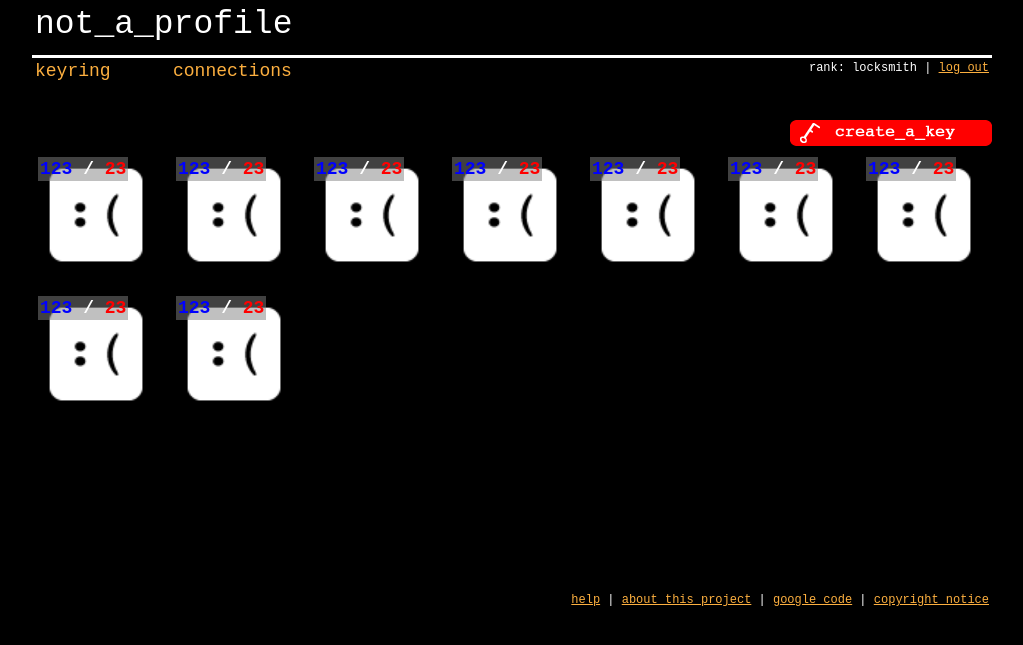
After one commit to mgiraldo/notaprofile, a PHP site: page /connections.html in a window 1280 px wide. The commit adds this page. Shown: the top 645 px of the page, without its empty margins (128-1151 px from the left). Run offline with PHP 8.4, Linux system fonts and the light colour scheme.

Commit message:
connections

```diff
--- /dev/null
+++ b/connections.html
@@ -0,0 +1,79 @@
+<!DOCTYPE html PUBLIC "-//W3C//DTD XHTML 1.0 Transitional//EN" "http://www.w3.org/TR/xhtml1/DTD/xhtml1-transitional.dtd">
+<html xmlns="http://www.w3.org/1999/xhtml">
+<head>
+<meta http-equiv="Content-Type" content="text/html; charset=UTF-8" />
+<link href="css/estilos.css" rel="stylesheet" type="text/css" />
+<title>not_a_profile</title>
+</head>
+
+<body>
+<div id="contenido">
+
+	<div id="cabezote">
+	  <h1>not_a_profile</h1>
+		<ul id="nav">
+			<li><a href="#">keyring</a></li>
+			<li><a href="#">connections</a></li>
+		</ul>
+		<div id="userinfo">
+			rank: locksmith | <a href="#">log_out</a>
+
+		</div>
+	</div>
+
+	<div id="cuerpo">
+
+    <div id="navmapa">
+				<a class="createkey" href="#"><span>create_a_key</span></a>
+   </div>
+
+		<ul id="listaconexiones">
+
+        <li>
+		  	<a href="#" class="imagen"><img src="img/btn_dislike.png" alt="123" width="128" height="128" /></a>
+			<div><span class="yo">123</span> / <span class="ella">23</span></div>
+		</li>
+        <li>
+		  	<a href="#" class="imagen"><img src="img/btn_dislike.png" alt="123" width="128" height="128" /></a>
+			<div><span class="yo">123</span> / <span class="ella">23</span></div>
+		</li>
+        <li>
+		  	<a href="#" class="imagen"><img src="img/btn_dislike.png" alt="123" width="128" height="128" /></a>
+			<div><span class="yo">123</span> / <span class="ella">23</span></div>
+		</li>
+        <li>
+		  	<a href="#" class="imagen"><img src="img/btn_dislike.png" alt="123" width="128" height="128" /></a>
+			<div><span class="yo">123</span> / <span class="ella">23</span></div>
+		</li>
+        <li>
+		  	<a href="#" class="imagen"><img src="img/btn_dislike.png" alt="123" width="128" height="128" /></a>
+			<div><span class="yo">123</span> / <span class="ella">23</span></div>
+		</li>
+        <li>
+		  	<a href="#" class="imagen"><img src="img/btn_dislike.png" alt="123" width="128" height="128" /></a>
+			<div><span class="yo">123</span> / <span class="ella">23</span></div>
+		</li>
+        <li class="ultima">
+		  	<a href="#" class="imagen"><img src="img/btn_dislike.png" alt="123" width="128" height="128" /></a>
+			<div><span class="yo">123</span> / <span class="ella">23</span></div>
+		</li>
+        <li>
+		  	<a href="#" class="imagen"><img src="img/btn_dislike.png" alt="123" width="128" height="128" /></a>
+			<div><span class="yo">123</span> / <span class="ella">23</span></div>
+		</li>
+        <li>
+		  	<a href="#" class="imagen"><img src="img/btn_dislike.png" alt="123" width="128" height="128" /></a>
+			<div><span class="yo">123</span> / <span class="ella">23</span></div>
+		</li>
+
+			</ul>
+	  </div>
+
+
+<div id="pie">
+		<a href="#">help</a> | <a href="#">about this project</a> | <a href="#">google code</a> | <a href="#">copyright notice</a>
+	</div>
+
+</div>
+</body>
+</html>
--- a/css/estilos.css
+++ b/css/estilos.css
@@ -221,3 +221,36 @@ h2 {
 	margin: 20px 10px 10px 10px;
 	line-height: 140%;
 }
+
+/* CONEXIONES */
+
+#listaconexiones li {
+	float: left;
+	width: 132px;
+	margin: 0 6px 6px 0;
+	position: relative;
+}
+
+#listaconexiones li.ultima {
+	margin-right: 0;
+}
+
+#listaconexiones li div {
+	padding: 2px;
+	position: absolute;
+	left: 6px;
+	top: 6px;
+}
+
+#listaconexiones li div {
+	font-weight: bold;
+	background-color: rgba(130,130,130,0.5);
+}
+
+#listaconexiones li .yo {
+	color:#0000FF;
+}
+
+#listaconexiones li .ella {
+	color:#FF0000;
+}
--- a/index.php
+++ b/index.php
@@ -139,6 +139,7 @@ switch($error){
             <div id="boton"><input type="image" id="botonSignIn" src="/img/enter.png" name="submit" value="Sign_In" height="26" width="195" border="0" vspace="0"  alt="Sing in" tabindex="3" /></div>
             <div id="text_box"><input id="box" type="password" name="pass" tabindex="2"></div>
             <div id="sign"><h3>password:</h3></div>
+			<div id="boton">&nbsp;</div>
             <div id="sign"><h4><a href="/forgotPassword.php">forgot_password</a></h4></div>
             <div id="checkbox_1"><input type="checkbox" id="checkbox" name="checkbox" onclick="habilitaDeshabilita(this.form);" value="checkbox" tabindex="4" >I'm new</div>
 		</div>
```
